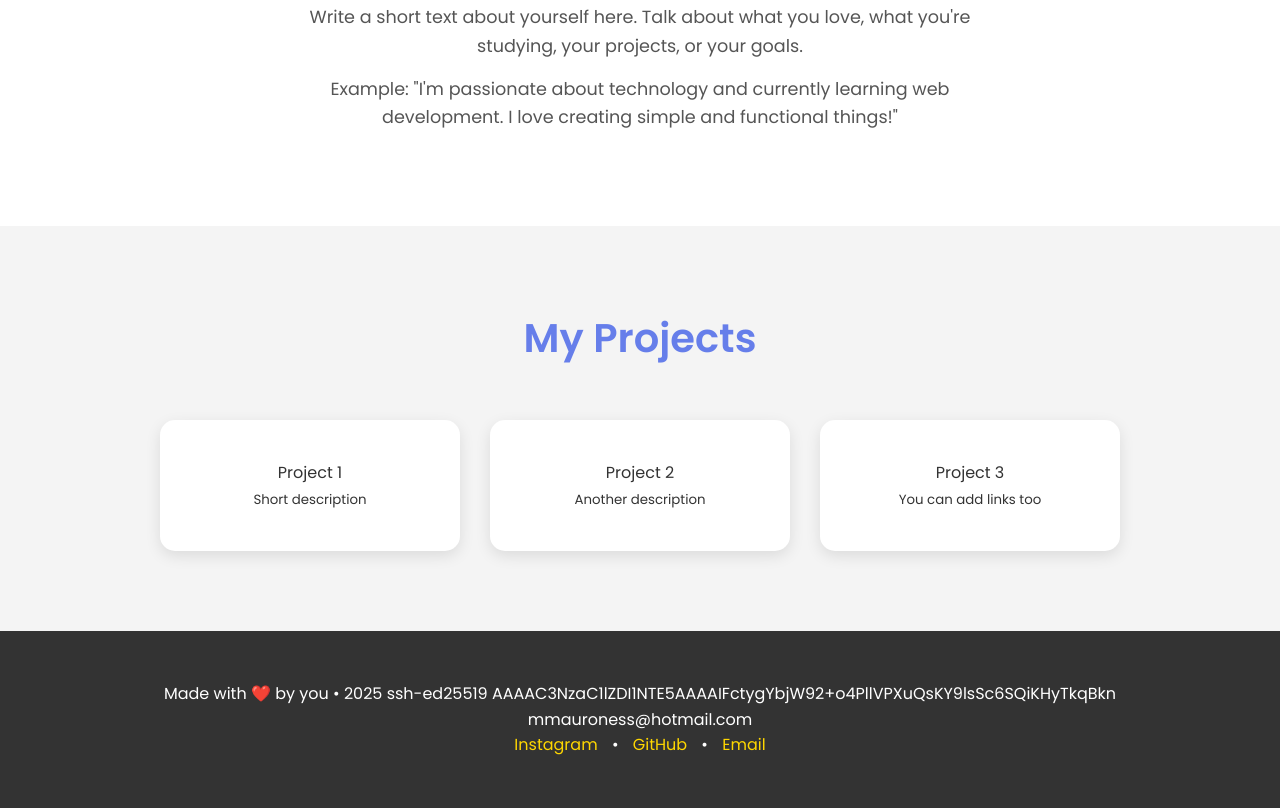
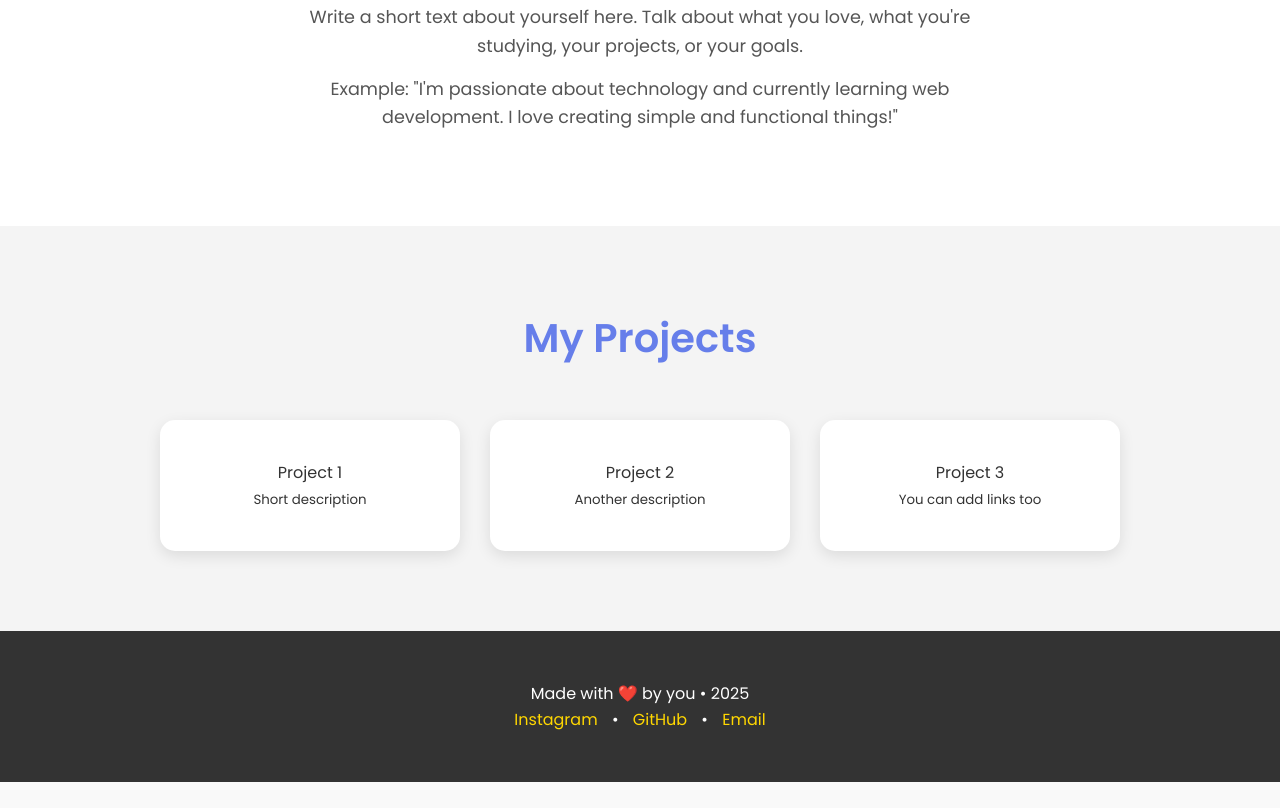
Before and after one commit to mmauroness/mmauroness.github.io, a plain HTML site: page index.html in a window 1280 px wide. Shown: the part 711-1519 px from the top of the page. After the commit the page ends 1493 px from the top, so only its background shows below. Drawn offline with Linux system fonts and the light colour scheme.

Commit message:
Add files via upload

```diff
--- a/index.html
+++ b/index.html
@@ -37,7 +37,7 @@
 
     <footer>
         <div class="container">
-            <p>Made with ❤️ by you • 2025 ssh-ed25519 AAAAC3NzaC1lZDI1NTE5AAAAIFctygYbjW92+o4PllVPXuQsKY9lsSc6SQiKHyTkqBkn mmauroness@hotmail.com </p>
+            <p>Made with ❤️ by you • 2025</p>
             <div class="social">
                 <a href="https://instagram.com/yourusername" target="_blank">Instagram</a> •
                 <a href="https://github.com/yourusername" target="_blank">GitHub</a> •
```
